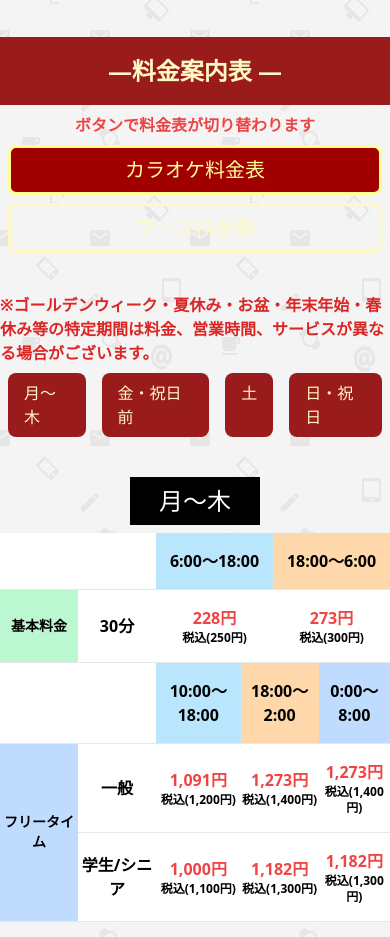
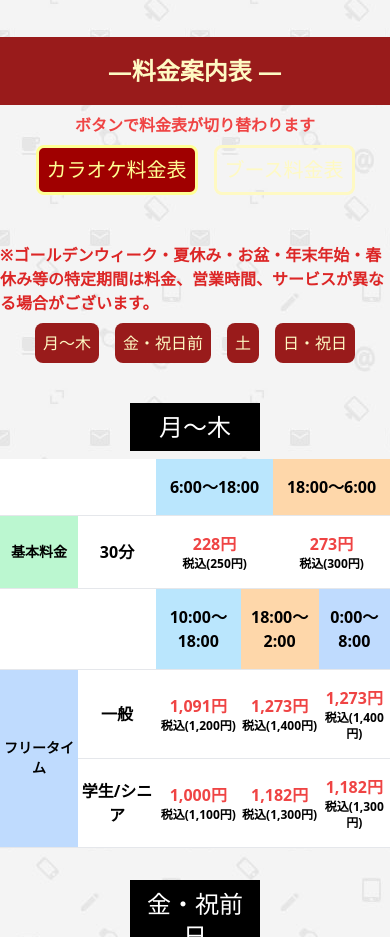
Before and after one commit to Low0409/-time, a plain HTML site: page store/hatiman.html in a window 390 px wide. Shown: the part 1620-2557 px from the top of the page. Drawn offline with nearby package versions, Linux system fonts and the light colour scheme; grey boxes are pictures that could not be loaded.

Commit message:
曜日ボタン微調整-0805end

```diff
--- a/store/hatiman.html
+++ b/store/hatiman.html
@@ -54,9 +54,9 @@
       <h2 class="text-2xl leading-normal mb-2 font-bold text-center bg-red-800 text-yellow-100 mt-2 py-4">—料金案内表 —</h2>
       <p class="text-red-500 font-black text-center">ボタンで料金表が切り替わります</p>
 
-      <div class="md:flex max-w-3xl justify-center mx-auto text-xl mb-10">
-        <p @click="button1()" class="cursor-pointer text-center text-yellow-100 text-black py-2 px-4 m-2 rounded-lg border-solid" :class="{'active': C1}">カラオケ料金表</p>
-        <p @click="button2()" class="cursor-pointer text-center text-yellow-100 text-black py-2 px-4 m-2 rounded-lg border-solid" :class="{'active': C2}">ブース料金表</p>
+      <div class="flex max-w-3xl justify-center mx-auto text-xl mb-10">
+        <p @click="button1()" class="cursor-pointer text-center text-yellow-100 text-black py-2 px-2 sm:px-4 m-2 rounded-lg border-solid" :class="{'active': C1}">カラオケ料金表</p>
+        <p @click="button2()" class="cursor-pointer text-center text-yellow-100 text-black py-2 px-2 sm:px-4 m-2 rounded-lg border-solid" :class="{'active': C2}">ブース料金表</p>
       </div>
       <p class="text-red-600 font-black">※ゴールデンウィーク・夏休み・お盆・年末年始・春休み等の特定期間は料金、営業時間、サービスが異なる場合がございます。</p>
 
@@ -65,10 +65,10 @@
 
         <div v-show="C1" id="karaokeT">
           <div class="flex justify-center ">
-            <a href="#1" class="text-yellow-100 bg-red-800 py-2 px-4 m-2 rounded-lg">月～木</a>
-            <a href="#2" class="text-yellow-100 bg-red-800 py-2 px-4 m-2 rounded-lg">金・祝日前</a>
-            <a href="#3" class="text-yellow-100 bg-red-800 py-2 px-4 m-2 rounded-lg">土</a>
-            <a href="#4" class="text-yellow-100 bg-red-800 py-2 px-4 m-2 rounded-lg">日・祝日</a>
+            <a href="#1" class="text-yellow-100 bg-red-800 py-2 px-2 sm:px-4 m-2 rounded-lg">月～木</a>
+            <a href="#2" class="text-yellow-100 bg-red-800 py-2 px-2 sm:px-4 m-2 rounded-lg">金・祝日前</a>
+            <a href="#3" class="text-yellow-100 bg-red-800 py-2 px-2 sm:px-4 m-2 rounded-lg">土</a>
+            <a href="#4" class="text-yellow-100 bg-red-800 py-2 px-2 sm:px-4 m-2 rounded-lg">日・祝日</a>
           </div>
           <div id="plan">
 
```
Also changed, not shown: store/bellroad.html (+8 -8 lines), store/bypass.html (+4 -4 lines), store/hikone.html (+3 -3 lines), store/minakuti.html (+4 -4 lines), store/moriyama.html (+7 -7 lines), store/nagahama.html (+4 -4 lines), store/nishiohthu.html (+4 -4 lines), store/youkaiti.html (+4 -4 lines).
